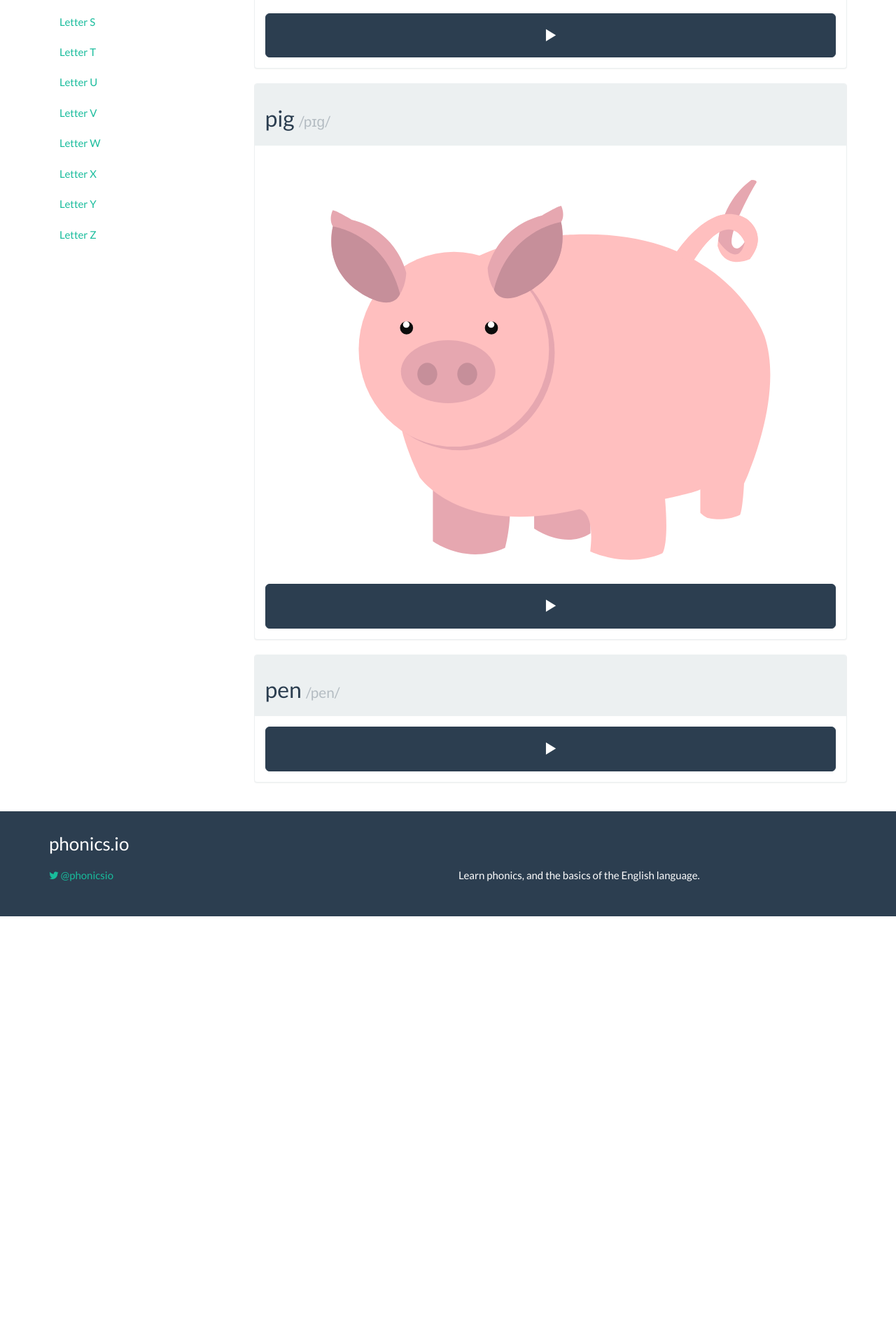
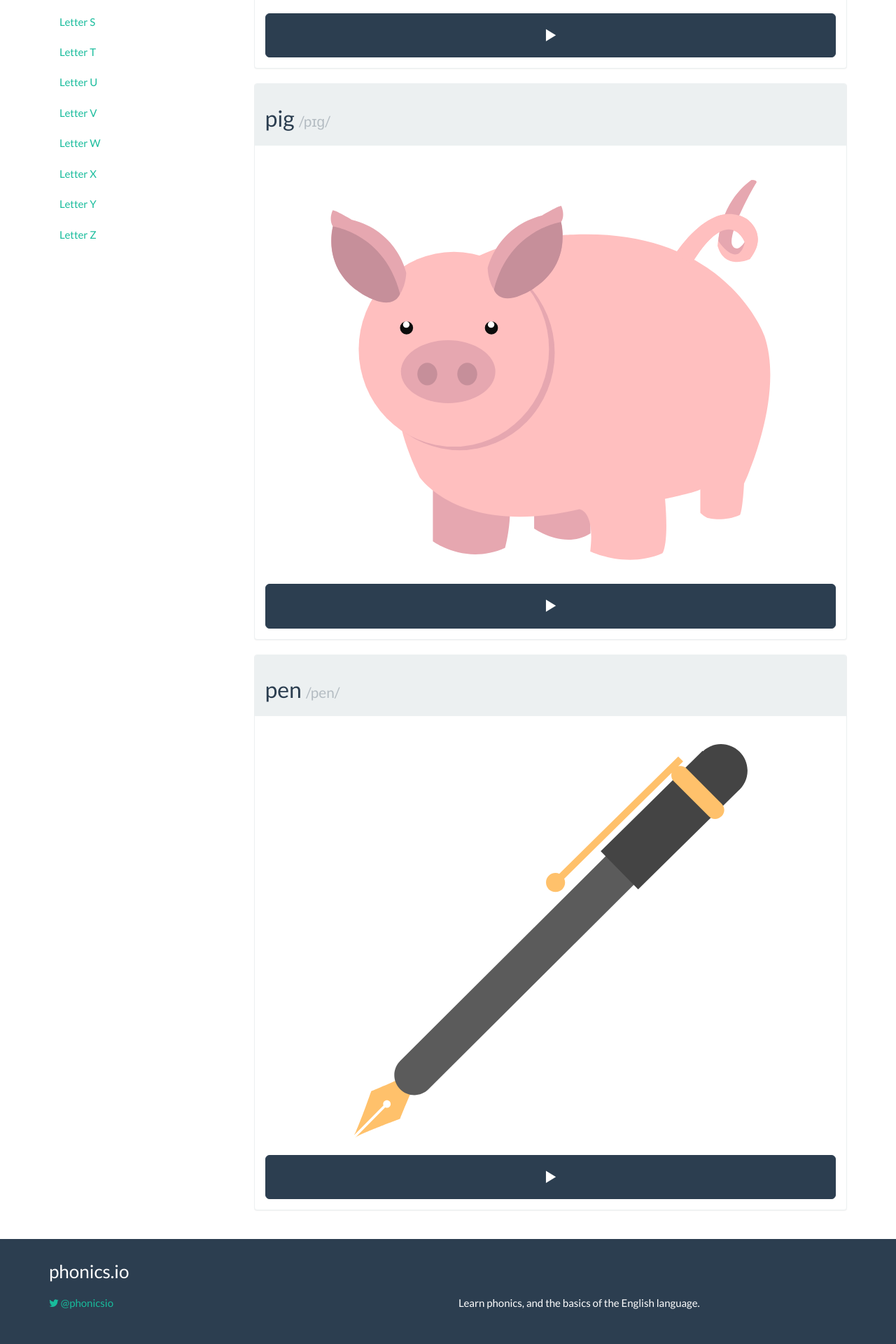
Before and after one commit to irmbrady/phonics.io, a Jekyll site: the page built from letters/p.html, in a window 1280 px wide. Shown: the part 852-2772 px from the top of the page at 70% size. Built offline with Jekyll 4.4.1, drawn with Linux system fonts in a browser that asks for light colours; nearby versions of some CDN libraries; before the commit the page ends 2161 px from its top, so only the background shows below that.

Commit message:
Added pen svg

```diff
--- a/letters/p.html
+++ b/letters/p.html
@@ -42,7 +42,7 @@ categories: [letters]
     <h2>pen <small>/pen/</small></h2>
   </div>
   <div class="panel-body">
-    <!-- <img src="/../resources/images/XX.svg" alt="XX" style="width: 100%; display: block;"/> -->
+    <img src="/../resources/images/pen.svg" alt="pen" style="width: 100%; display: block;"/>
     <audio id="say-pen">
       <source src="/../resources/sounds/mp3/pen.mp3" type="audio/mpeg" />
       <source src="/../resources/sounds/ogg/pen.ogg" type="audio/ogg" />
```
Also changed, not shown: resources/images/pen.svg (added).
